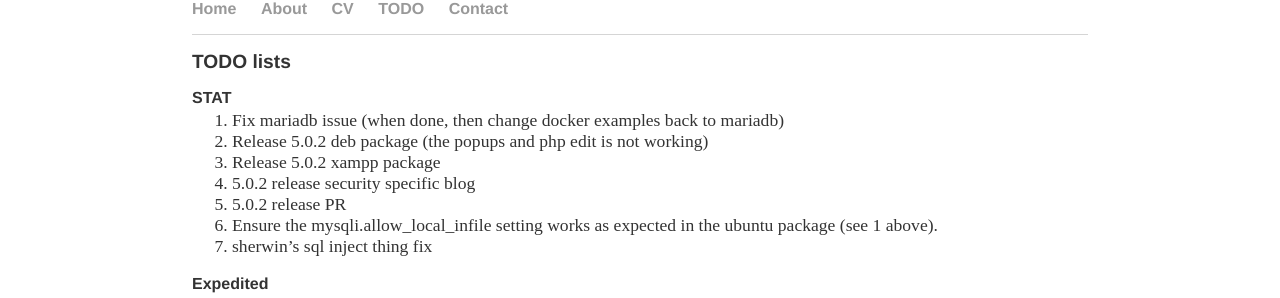
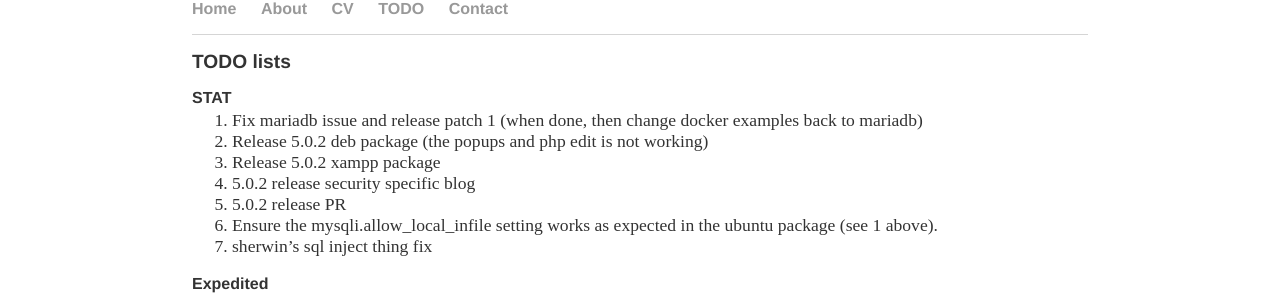
Before and after one commit to bradymiller/bradymiller.github.io, a Jekyll site: the page built from todo/index.md, in a window 1280 px wide. Shown: the part 149-447 px from the top of the page. Built offline with Jekyll 4.4.1, drawn with Linux system fonts in a browser that asks for light colours; our own code applies the rules of GitHub Pages for plain Markdown files.

Commit message:
Update index.md

```diff
--- a/todo/index.md
+++ b/todo/index.md
@@ -4,7 +4,7 @@ layout: default
 ## TODO lists
 
 ### STAT
-1. Fix mariadb issue (when done, then change docker examples back to mariadb)
+1. Fix mariadb issue and release patch 1 (when done, then change docker examples back to mariadb)
 1. Release 5.0.2 deb package (the popups and php edit is not working)
 1. Release 5.0.2 xampp package
 1. 5.0.2 release security specific blog
```
